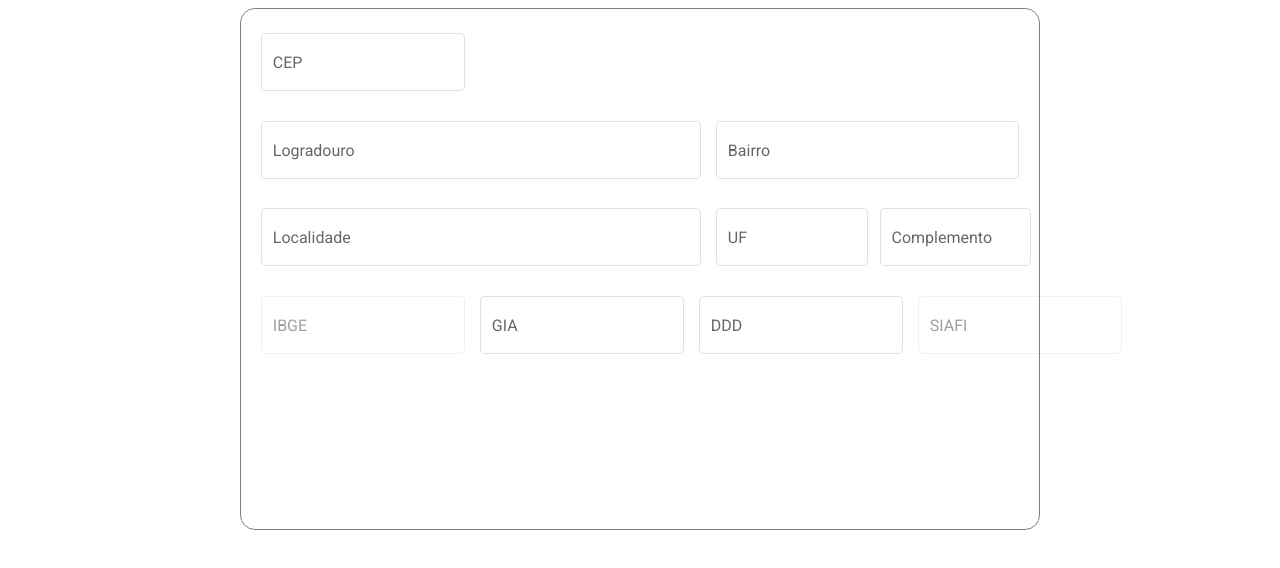
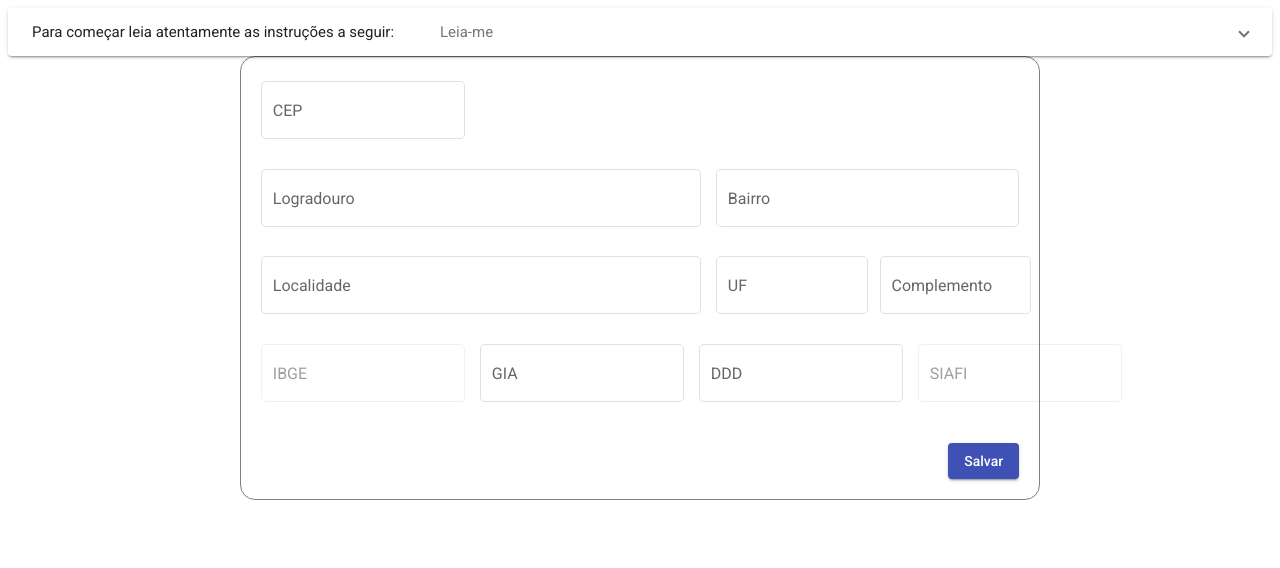
Before and after one commit to adriavieira314/bdmg-angular-up3j8m, an Angular app: page / in a window 1280 px wide. Shown: the top 568 px of the page. Built offline with nearby package versions, Linux system fonts and the light colour scheme; no server answers.

Commit message:
feat: add save button

```diff
--- a/src/app/app.component.css
+++ b/src/app/app.component.css
@@ -4,7 +4,7 @@ p {
 
 main {
   width: 60%;
-  height: 60vh;
+  /* height: 60vh; */
   margin: 0 auto;
   border: 1px solid grey;
   padding: 20px;
@@ -13,6 +13,11 @@ main {
 
 form {
   width: 100%;
+}
+
+footer {
+  display: flex;
+  justify-content: end;
 }
 
 .inputs-container {
@@ -84,7 +89,7 @@ form {
   .inputs-container:nth-of-type(4) {
     display: grid;
     grid-template-columns: 50% 50%;
-    grid-column-gap: 3spx;
+    grid-column-gap: 3px;
     grid-row-gap: 0;
   }
 }
--- a/src/app/app.component.html
+++ b/src/app/app.component.html
@@ -1,3 +1,5 @@
+<hello></hello>
+
 <main>
   <form [formGroup]="addressFrom">
     <div>
@@ -69,4 +71,8 @@
       </mat-form-field>
     </div>
   </form>
+
+  <footer>
+    <button mat-raised-button color="primary" (click)="saveOnStorage()">Salvar</button>
+  </footer>
 </main>
--- a/src/app/app.component.ts
+++ b/src/app/app.component.ts
@@ -47,4 +47,9 @@ export class AppComponent {
       siafi: [{ value: address ? address.siafi : '', disabled: true }],
     });
   }
+
+  saveOnStorage() {
+    const address = this.addressFrom.getRawValue() as Address;
+    localStorage.setItem('addressObject', JSON.stringify(address));
+  }
 }
--- a/src/app/app.module.ts
+++ b/src/app/app.module.ts
@@ -8,6 +8,7 @@ import { AppService } from './app.service';
 import { MatExpansionModule } from '@angular/material/expansion';
 import { MatFormFieldModule } from '@angular/material/form-field';
 import { MatInputModule } from '@angular/material/input';
+import { MatButtonModule } from '@angular/material/button';
 
 import { BrowserAnimationsModule } from '@angular/platform-browser/animations';
 import { HttpClientModule } from '@angular/common/http';
@@ -24,6 +25,7 @@ import { ComplementoPipe } from './pipes/complemento.pipe';
     MatInputModule,
     HttpClientModule,
     ReactiveFormsModule,
+    MatButtonModule,
   ],
   declarations: [AppComponent, HelloComponent, CepPipe, ComplementoPipe],
   bootstrap: [AppComponent],
```
